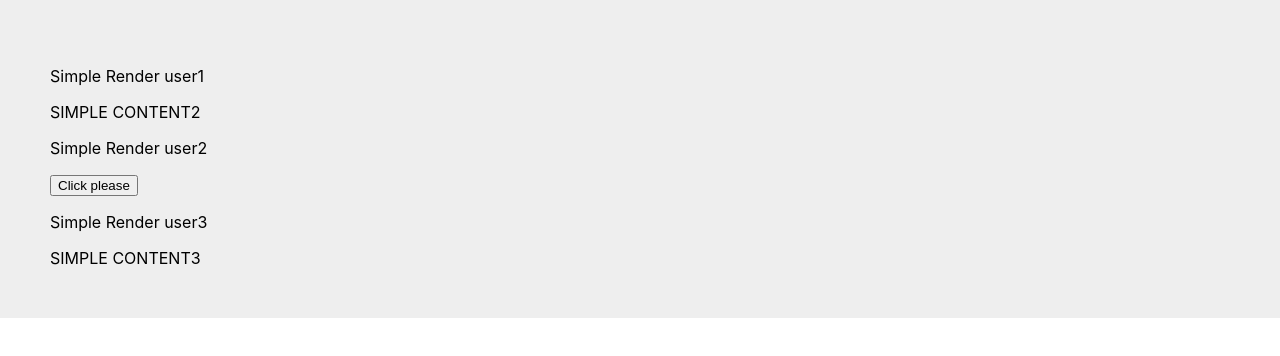
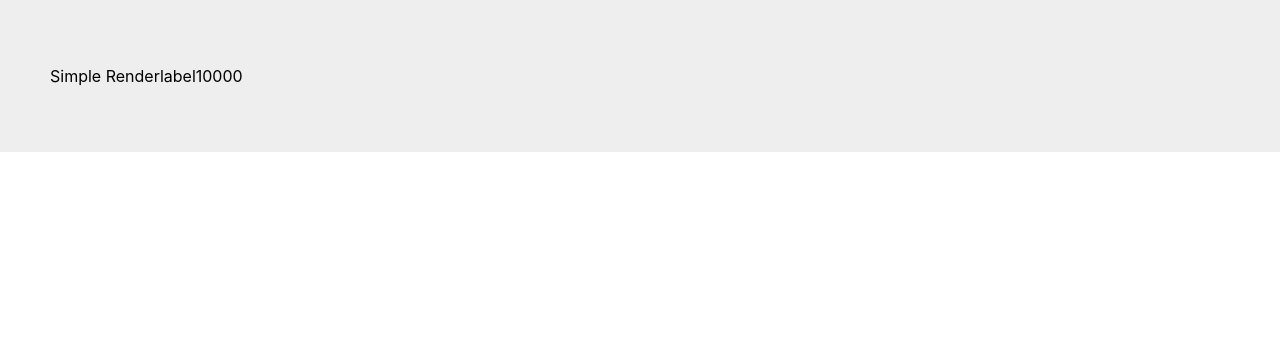
Before and after one commit to AaronWoods/ReactJS, a React (Create React App) app in the folder my-app/: page / in a window 1280 px wide. Shown: the top 356 px of the page. Built offline with nearby package versions, Linux system fonts and the light colour scheme.

Commit message:
summary about what a component can contain

```diff
--- a/my-app/src/index.tsx
+++ b/my-app/src/index.tsx
@@ -23,20 +23,66 @@ class Startup extends React.Component<{ greetTarget: string }>{
     }
 }
 
+// summary about what a component can contain
+type Props = {
+    label: string, //  label?: string  NOT MANDATORY
+    initialCount:number;
+}
+
+type State = {
+    count:number;
+}
+
+class SummaryComp extends React.Component<Props, State> {
+
+    //class properties: defaultProps
+    static defaultProps = {
+        label:"label1",
+        initialCount:0                  // do not set default for mandatory props
+    }
+
+    constructor(props:Props){
+        super(props);              //props readonly
+        this.state = { count:0 }   //this.setstate outsitde of constructor //state readable and writeable
+    }
+
+    render(){
+        console.log("in render")
+
+        return(
+            <div>
+                <p>Simple Render
+                    {this.props.label}
+                    {this.props.initialCount}
+                    {this.state.count}
+                </p>
+                {this.props.children}
+            </div>
+        );
+    }
+}
 ReactDOM.render(
-<div>
-<Startup greetTarget="user1">
-    SIMPLE CONTENT2
-</Startup>
-<Startup greetTarget="user2">
-    <input type="button" value="Click please"/>
-</Startup>
-<Startup greetTarget="user3">
-    SIMPLE CONTENT3
-</Startup>
+    <div>
+        <SummaryComp
+            label="label100"/>
+    </div>,
+    document.getElementById('container')
+);
 
-</div>,
-document.getElementById('container'));
+// ReactDOM.render(
+// <div>
+// <Startup greetTarget="user1">
+//     SIMPLE CONTENT2
+// </Startup>
+// <Startup greetTarget="user2">
+//     <input type="button" value="Click please"/>
+// </Startup>
+// <Startup greetTarget="user3">
+//     SIMPLE CONTENT3
+// </Startup>
+
+// </div>,
+// document.getElementById('container'));
 
 // If you want your app to work offline and load faster, you can change
 // unregister() to register() below. Note this comes with some pitfalls.
```
